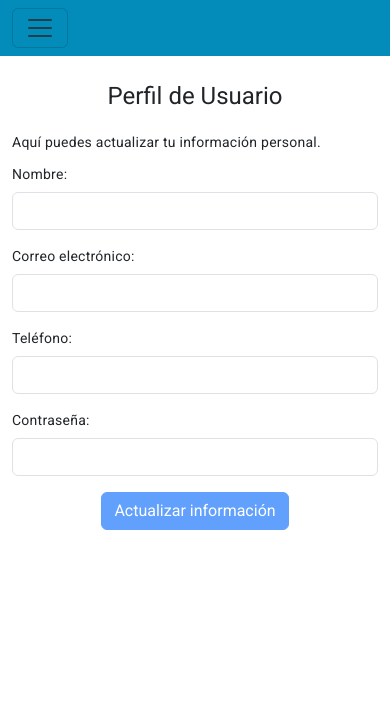
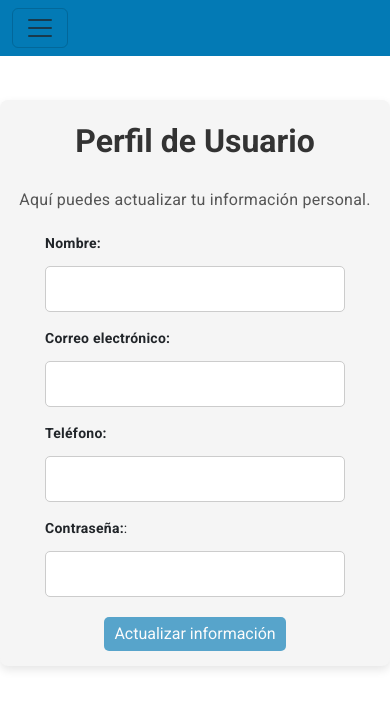
Before and after one commit to ProyectoIntegradorUnivalle/ProyectoIntegrador, an Angular app in the folder frontend/: page /sistema/perfil-usuario in a window 390 px wide. Shown: the top 708 px of the page. Built offline with nearby package versions, Linux system fonts and the light colour scheme.

Commit message:
Avance front

```diff
--- a/frontend/src/app/agendar-cita/agendar-cita.component.css
+++ b/frontend/src/app/agendar-cita/agendar-cita.component.css
@@ -3,7 +3,7 @@
     max-width: 1200px;
     margin: 20px auto;
     padding: 20px;
-    background-color: #f6f6f6;
+    background-color: #F5F5F5;
     border-radius: 8px;
     box-shadow: 0 4px 10px rgba(0, 0, 0, 0.1);
 }
@@ -47,7 +47,7 @@ p {
     cursor: pointer;
     transition: background-color 0.3s ease;
     box-shadow: 0 4px 6px rgba(0, 0, 0, 0.1);
-    background-color: #038CBA;
+    background-color: #037AB5;
     color: white;
 }
 
@@ -61,7 +61,7 @@ p {
 .btn-primary {
 
     border: none;
-    background-color: #038CBA;
+    background-color: #037AB5;
     padding: 5px 10px;
     font-size: 1rem;
     border-radius: 5px;
@@ -137,7 +137,7 @@ p {
 
 /* Modal */
 .modal-header {
-    background-color: #038CBA;
+    background-color: #037AB5;
     color: #fff;
 }
 
--- a/frontend/src/app/agendar-cita/agendar-cita.component.html
+++ b/frontend/src/app/agendar-cita/agendar-cita.component.html
@@ -1,3 +1,6 @@
+<head>
+  <meta name="description" content="Administra tus vehículos y citas de manera eficiente con nuestra plataforma. Registra nuevos vehículos, edita información existente y agenda citas fácilmente. Únete hoy y mantén tu auto en perfecto estado.">
+</head>
 <div class="container">
   <div class="agendarCita">
     <h1>Mis citas</h1>
@@ -65,7 +68,7 @@
       <div *ngFor="let cita of agendamientos" class="col-md-4 mb-4" style="width: 18rem;">
         <div class="card h-100">
           <div class="card-body">
-            <h5 class="card-title">Cita con placa: {{ cita.placa }}</h5>
+            <h2 class="card-title">Cita con placa: {{ cita.placa }}</h2>
             <!-- Aplicando DatePipe para mostrar solo la fecha -->
             <p class="card-text">
              <strong> Fecha:</strong> {{ cita.fecha_agendada | date:'yyyy-MM-dd' }} </p>
--- a/frontend/src/app/home-inicio/home-inicio.component.css
+++ b/frontend/src/app/home-inicio/home-inicio.component.css
@@ -23,7 +23,7 @@ body {
 }
 
 .logoEmpresa {
-  max-width: 75%;
+  width: 75%;
   height: auto;
 }
 
@@ -50,7 +50,7 @@ body {
 }
 
 .botonRegistrar .botonHome {
-  background-color: #038CBA;
+  background-color: #037AB5;
   color: white;
 }
 
@@ -61,8 +61,8 @@ body {
 
 .botonIniciar .botonHome {
   background-color: white;
-  color: #038CBA;
-  border: 2px solid #038CBA;
+  color: #037AB5;
+  border: 2px solid #037AB5;
 }
 
 .botonIniciar .botonHome:hover {
@@ -95,7 +95,7 @@ p {
   text-align: left;
   font-weight: 700;
   margin-bottom: 25px;
-  color: #038CBA;
+  color: #037AB5;
 }
 
 /* Estilos responsivos */
@@ -124,6 +124,10 @@ p {
     text-align: center;
   }
 
+  .logoEmpresa {
+    width: 100%;
+  }
+
 
 }
 
@@ -140,4 +144,10 @@ p {
     font-size: 16px;
     padding: 10px;
   }
+
+  .logoEmpresa {
+    width: 100%;
+  }
+
+
 }
--- a/frontend/src/app/home-inicio/home-inicio.component.html
+++ b/frontend/src/app/home-inicio/home-inicio.component.html
@@ -1,4 +1,6 @@
-
+<head>
+  <meta name="description" content="Administra tus vehículos y citas de manera eficiente con nuestra plataforma. Registra nuevos vehículos, edita información existente y agenda citas fácilmente. Únete hoy y mantén tu auto en perfecto estado.">
+</head>
 <div class="contenedorPrincipal">
   <!-- Sección izquierda con logo -->
   <div class="seccionIzquierda">
--- a/frontend/src/app/perfil-usuario/perfil-usuario.component.css
+++ b/frontend/src/app/perfil-usuario/perfil-usuario.component.css
@@ -1,11 +1,28 @@
 .container {
-    max-width: 600px;
-    margin: 0 auto;
+  max-width: 1200px;
+  margin: 20px auto;
+  padding: 20px;
+  background-color: #F5F5F5;
+  border-radius: 8px;
+  box-shadow: 0 4px 10px rgba(0, 0, 0, 0.1);
 }
 
 h1 {
+  font-size: 2.5rem;
+  font-weight: bold;
+  color: #333;
+  margin-bottom: 10px;
+  text-align: center;
+  padding-top: 10px;
+}
+
+p {
+  font-size: 1.1rem;
+  color: #555;
+  line-height: 1.6;
   text-align: center;
   margin-bottom: 20px;
+  padding-top: 20px;
 }
 
 form .mb-3 {
@@ -17,7 +34,55 @@
   font-size: 0.9em;
 }
 
-  button {
-    display: block;
-    margin: 0 auto;
+.btn-primary {
+
+  border: none;
+  background-color: #037AB5;
+  padding: 5px 10px;
+  font-size: 1rem;
+  border-radius: 5px;
+  transition: all 0.3s ease-in-out;
+
 }
+
+.btn-primary:hover {
+  background-color: rgb(25, 152, 230);
+  box-shadow: 0 6px 8px rgba(0, 0, 0, 0.2);
+  transform: translateY(-1px);
+}
+
+.contenedorBoton {
+  display: flex;
+  justify-content: center;
+  align-items: center;
+  margin-top: 20px;
+}
+
+.formulario{
+  display: flex;
+  flex-direction: column;
+  align-items: center;
+}
+
+.form-control {
+  width: 300px;
+  padding: 10px;
+  margin: 5px 0;
+  border: 1px solid #ccc;
+  border-radius: 5px;
+}
+
+@media (max-width: 768px) {
+  .container {
+      padding: 15px;
+  }
+
+  h1 {
+      font-size: 2rem;
+  }
+
+  p {
+      font-size: 1rem;
+  }
+
+}
--- a/frontend/src/app/perfil-usuario/perfil-usuario.component.html
+++ b/frontend/src/app/perfil-usuario/perfil-usuario.component.html
@@ -1,74 +1,53 @@
+<head>
+  <meta name="description"
+    content="Administra tus vehículos y citas de manera eficiente con nuestra plataforma. Registra nuevos vehículos, edita información existente y agenda citas fácilmente. Únete hoy y mantén tu auto en perfecto estado.">
+</head>
 <!-- perfil-usuario.component.html -->
 <div class="perfilUsuario">
   <div class="container">
     <h1>Perfil de Usuario</h1>
     <p>Aquí puedes actualizar tu información personal.</p>
-
+    <div class="formulario">
       <form #perfilForm="ngForm" (ngSubmit)="actualizarPerfil(perfilForm)">
         <div class="mb-3">
-        <label for="nombre" class="form-label">Nombre:</label>
-        <input
-          type="text"
-          id="nombre"
-          class="form-control"
-          name="nombre"
-          [(ngModel)]="usuario.nombre"
-          required
-        />
+          <label for="nombre" class="form-label"><strong>Nombre:</strong></label>
+          <input type="text" id="nombre" class="form-control" name="nombre" [(ngModel)]="usuario.nombre" required />
           <div *ngIf="perfilForm.submitted && !perfilForm.form.controls['nombre']?.valid" class="error-message">
             El nombre es requerido.
           </div>
         </div>
 
         <div class="mb-3">
-        <label for="email" class="form-label">Correo electrónico:</label>
-        <input
-          type="email"
-          id="email"
-          class="form-control"
-          name="email"
-          [(ngModel)]="usuario.email"
-          required
-        />
+          <label for="email" class="form-label"><strong>Correo electrónico:</strong></label>
+          <input type="email" id="email" class="form-control" name="email" [(ngModel)]="usuario.email" required />
           <div *ngIf="perfilForm.submitted && !perfilForm.form.controls['email']?.valid" class="error-message">
             El correo electrónico es requerido y debe ser válido.
           </div>
         </div>
 
         <div class="mb-3">
-        <label for="telefono" class="form-label">Teléfono:</label>
-        <input
-          type="text"
-          id="telefono"
-          class="form-control"
-          name="telefono"
-          [(ngModel)]="usuario.telefono"
-          required
-        />
+          <label for="telefono" class="form-label"><strong>Teléfono:</strong> </label>
+          <input type="text" id="telefono" class="form-control" name="telefono" [(ngModel)]="usuario.telefono"
+            required />
           <div *ngIf="perfilForm.submitted && !perfilForm.form.controls['telefono']?.valid" class="error-message">
             El teléfono es requerido.
           </div>
         </div>
 
         <div class="mb-3">
-        <label for="password" class="form-label">Contraseña:</label>
-        <input
-          type="password"
-          id="password"
-          class="form-control"
-          name="password"
-          [(ngModel)]="usuario.password"
-          required
-          minlength="6"
-        />
+          <label for="password" class="form-label"><strong>Contraseña:</strong>:</label>
+          <input type="password" id="password" class="form-control" name="password" [(ngModel)]="usuario.password"
+            required minlength="6" />
           <div *ngIf="perfilForm.submitted && !perfilForm.form.controls['password']?.valid" class="error-message">
             La contraseña es requerida y debe tener al menos 6 caracteres.
           </div>
         </div>
-
-      <button type="submit" class="btn btn-primary" [disabled]="perfilForm.invalid">
+        <div class="contenedorBoton">
+          <button type="submit" class="btn btn-primary botonEditarPerfil" [disabled]="perfilForm.invalid">
             Actualizar información
           </button>
+        </div>
       </form>
     </div>
   </div>
+</div>
--- a/frontend/src/app/principal/principal.component.css
+++ b/frontend/src/app/principal/principal.component.css
@@ -6,7 +6,7 @@
     position: fixed;
     top: 0;
     width: 100%;
-    background-color: #038CBA !important;
+    background-color: #037AB5 !important;
     padding: 10px 0;
     z-index: 1000;
     cursor: pointer;
@@ -89,7 +89,7 @@ swiper-container {
     font-size: 72px;
     line-height: 0.9;
     font-weight: 405;
-    background-color: rgba(3, 140, 186, .75);
+    background-color: rgba(3, 122, 181, .75);
     padding: 20px;
     border-radius: 50px;
     text-align: center;
@@ -111,7 +111,7 @@ swiper-container {
   display: inline-block;
   padding: 10px 20px;
   background-color: #fff;
-  color: #038CBA;
+  color: #037AB5;
   font-size: 27px;
   font-weight: bold;
   text-align: center;
@@ -152,7 +152,7 @@ swiper-container {
   max-width: 500px;
   margin-left: 350px;
   padding: 20px;
-  background-color: #038CBA;
+  background-color: #037AB5;
   border-radius: 50px;
 }
 
--- a/frontend/src/app/principal/principal.component.html
+++ b/frontend/src/app/principal/principal.component.html
@@ -1,8 +1,11 @@
+<head>
+    <meta name="description" content="Administra tus vehículos y citas de manera eficiente con nuestra plataforma. Registra nuevos vehículos, edita información existente y agenda citas fácilmente. Únete hoy y mantén tu auto en perfecto estado.">
+  </head>
 <div class="page">
     <div id="home">
         <nav class="navbar navbar-expand-lg bg-body-tertiary main-header">
             <div class="container">
-                <a class="navbar-brand" href="#"><img loading="lazy" src="assets\images\logo.png" alt="Logo de la empresa minimalista"
+                <a class="navbar-brand" href=""><img loading="lazy" src="assets\images\logo.png" alt="Logo de la empresa minimalista"
                         class="img-fluid jm-img-header"></a>
                 <button id="menu-movil" class="navbar-toggler jm-hamburguesa" type="button" data-bs-toggle="collapse"
                     data-bs-target="#navbarNav" aria-controls="navbarNav" aria-expanded="false"
--- a/frontend/src/app/registrar-vehiculo/registrar-vehiculo.component.css
+++ b/frontend/src/app/registrar-vehiculo/registrar-vehiculo.component.css
@@ -3,7 +3,7 @@
     max-width: 1200px;
     margin: 20px auto;
     padding: 20px;
-    background-color: #f6f6f6;
+    background-color: #F5F5F5;
     border-radius: 8px;
     box-shadow: 0 4px 10px rgba(0, 0, 0, 0.1);
 }
@@ -47,7 +47,7 @@ p {
     cursor: pointer;
     transition: background-color 0.3s ease;
     box-shadow: 0 4px 6px rgba(0, 0, 0, 0.1);
-    background-color: #038CBA;
+    background-color: #037AB5;
     color: white;
 }
 
@@ -59,7 +59,7 @@ p {
 .btn-primary {
 
     border: none;
-    background-color: #038CBA;
+    background-color: #037AB5;
     padding: 5px 10px;
     font-size: 1rem;
     border-radius: 5px;
@@ -135,7 +135,7 @@ p {
 
 /* Modal */
 .modal-header {
-    background-color: #038CBA;
+    background-color: #037AB5;
     color: #fff;
 }
 
--- a/frontend/src/app/registrar-vehiculo/registrar-vehiculo.component.html
+++ b/frontend/src/app/registrar-vehiculo/registrar-vehiculo.component.html
@@ -1,3 +1,6 @@
+<head>
+  <meta name="description" content="Administra tus vehículos y citas de manera eficiente con nuestra plataforma. Registra nuevos vehículos, edita información existente y agenda citas fácilmente. Únete hoy y mantén tu auto en perfecto estado.">
+</head>
 <div class="container">
   <div class="registrarVehiculo">
     <h1>Mis Vehiculos</h1>
@@ -83,7 +86,7 @@
         <div class="card h-100">
           <img src="" class="card-img-top" alt="...">
           <div class="card-body text-center">
-            <h5 class="card-title">{{ vehiculo.marca }} {{ vehiculo.modelo }}</h5>
+            <h2 class="card-title">{{ vehiculo.marca }} {{ vehiculo.modelo }}</h2>
 
             <p class="card-text"><strong>Placa:</strong> {{ vehiculo.placa }}</p>
           </div>
--- a/frontend/src/app/sistema/sistema.component.css
+++ b/frontend/src/app/sistema/sistema.component.css
@@ -1,9 +1,9 @@
 .offcanvas {
-    background-color: #038CBA;
+    background-color: #037AB5;
 }
 
 .bg-body-tertiary {
-    background-color: #038CBA !important;
+    background-color: #037AB5 !important;
 }
 
 .offcanvas-body {
```
Also changed, not shown: frontend/src/app/sistema/sistema.component.html (+9 -6 lines), frontend/src/assets/images/empresaLogo.webp, 2 other files (tests, documents, lock files or other folders). Lines whose indentation alone changed are shown as unchanged.
